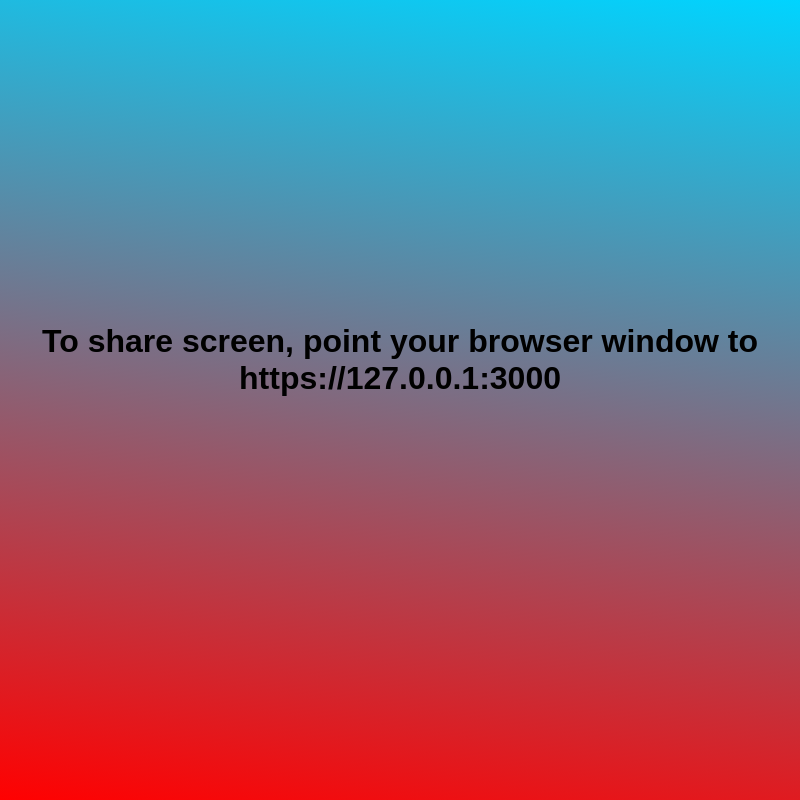
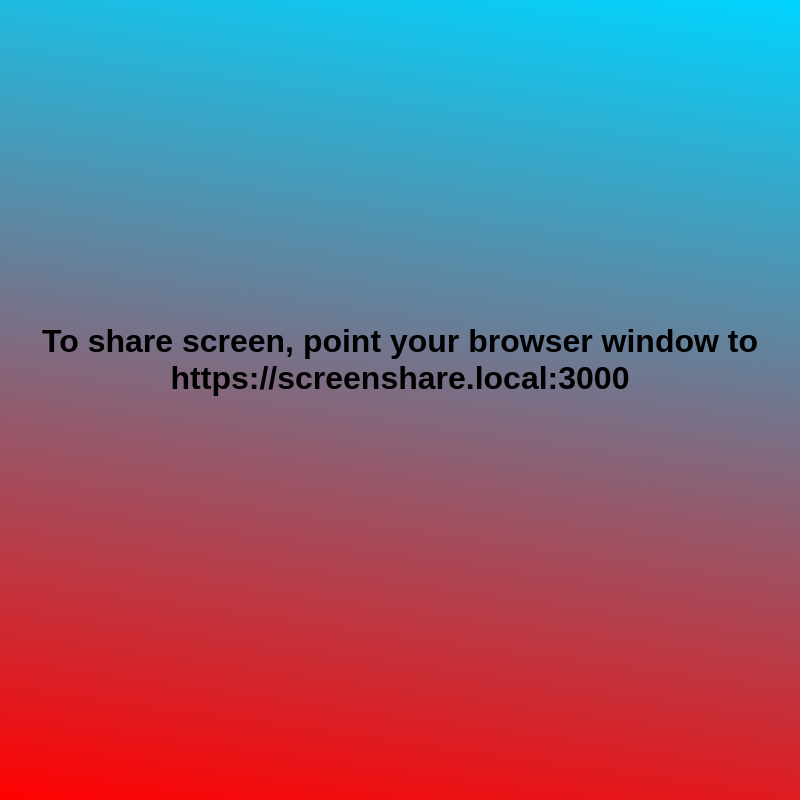
Before and after one commit to AidanNelson/simple-screenshare, an Electron app: page src/screen/index.html in a window 800 px wide. Drawn offline with nearby package versions, Linux system fonts and the light colour scheme; no server answers; a web font is replaced by a local one.

Commit message:
update readme

```diff
--- a/src/screen/index.html
+++ b/src/screen/index.html
@@ -34,7 +34,8 @@
     <div id="mainContainer">
       <div>
         <h3 id="instructions">
-          To share screen, point your browser window to https://127.0.0.1:3000
+          To share screen, point your browser window to
+          https://screenshare.local:3000
         </h3>
       </div>
       <div id="videoContainer" class="inactive"></div>
--- a/src/screen/index.js
+++ b/src/screen/index.js
@@ -40,7 +40,7 @@ socket.on("streamEnded", (data) => {
 socket.on("ip", (data) => {
   ipAddress = data;
   console.log("ipAddress: ", ipAddress);
-  instructionsEl.innerText = `To share your screen point your browser window to https://${ipAddress}:3000`;
+  // instructionsEl.innerText = `To share your screen point your browser window to https://${ipAddress}:3000`;
 });
 
 socket.on("signal", (to, from, data) => {
```
Also changed, not shown: README.md.
